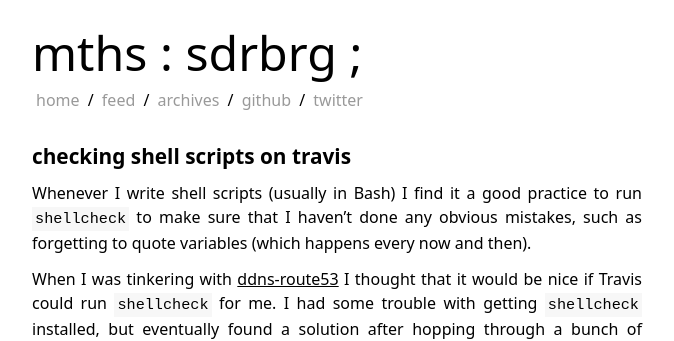
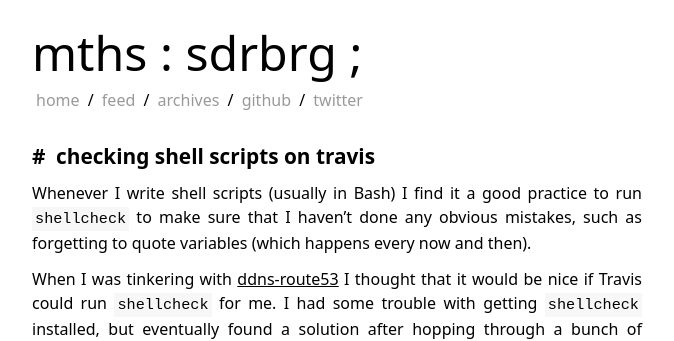
Before and after one commit to mthssdrbrg/mthssdrbrg.github.io, a Jekyll site: the page built from _posts/2016-01-06-travis-shellcheck.md, in a window 1280 px wide. Shown: the top 341 px of the page, without its empty margins (303-977 px from the left). Built offline with Jekyll 4.4.1, drawn with Linux system fonts in a browser that asks for light colours; comment, search, counter and statistics services are not loaded.

Commit message:
Consistent title for posts

```diff
--- a/_layouts/post.html
+++ b/_layouts/post.html
@@ -2,7 +2,7 @@
 layout: default
 ---
 <article class="post">
-  <h3>{{ page.title }}</h3>
+  <h3> # <a href="{{ post.url }}">{{ page.title }}</a></h3>
   <div class="content">
     {{ content }}
   </div>
```
